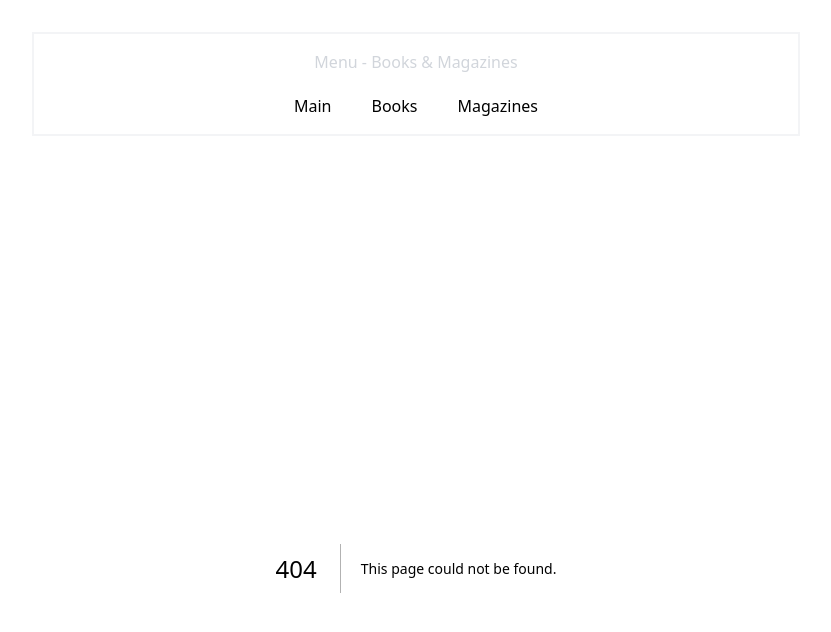
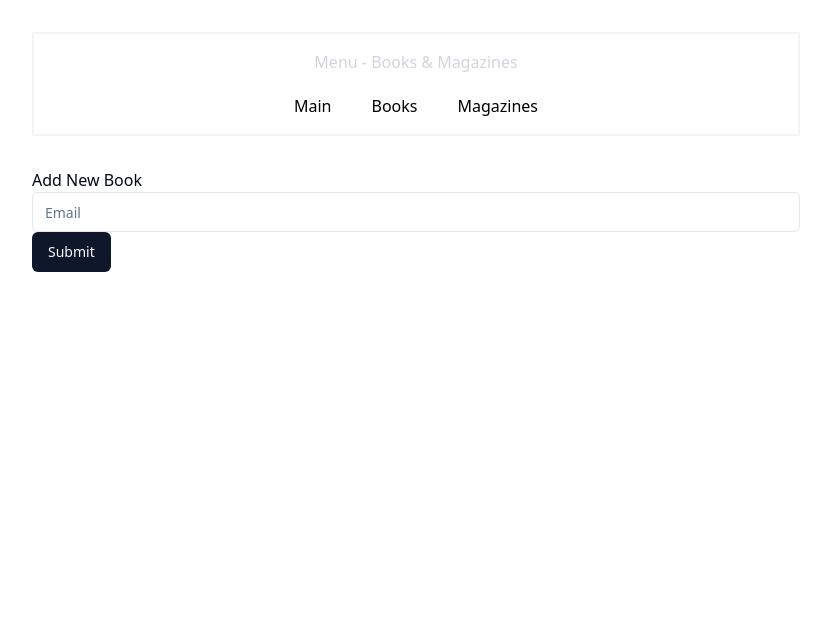
Before and after one commit to mmazurprv/books, a Next.js app: page /add-books in a window 1280 px wide. Before the commit this address had no page. Shown: the top 632 px of the page, without its empty margins (224-1055 px from the left). Built offline with nearby package versions, Linux system fonts and the light colour scheme.

Commit message:
first version of basic form for adding new titles

```diff
--- /dev/null
+++ b/app/add-books/page.tsx
@@ -0,0 +1,17 @@
+import { Button } from "@/components/ui/button";
+import { Input } from "@/components/ui/input";
+
+// Component to add a new book
+export default function AddBook() {
+  return (
+    <div>
+      <h1>Add New Book</h1>
+      <form>
+        <div>
+          <Input type="email" placeholder="Email" />
+        </div>
+        <Button type="submit">Submit</Button>
+      </form>
+    </div>
+  );
+}
--- a/app/books-data/page.tsx
+++ b/app/books-data/page.tsx
@@ -1,3 +1,5 @@
+import { Button } from "@/components/ui/button";
+import Link from "next/link"; // Import the Link component for client-side navigation
 import { client } from "@/lib/db/postgres";
 import {
   Table,
@@ -12,22 +14,30 @@
 // Define the Book type
 type Book = {
   id: number;
-  title: string;
+  book_title: string;
   genre: string;
-  name: string;
-  surname: string;
+  authors: string;
 };
 // published_date: Date | null;
 
 // Function to fetch books from the database
 async function fetchBooks(): Promise<Book[]> {
-  const books = await client<Book[]>`SELECT
-         book.id,
-         book.title,
-         book.genre,
-         author.name,
-         author.surname
-  from book LEFT JOIN author ON book.author_id = author.id`;
+  const books = await client<Book[]>`
+    SELECT
+      b.id,
+      b.title AS book_title,
+      b.genre,
+      COALESCE(STRING_AGG(a.name || ' ' || a.surname, ', '), '') AS authors
+    FROM
+      book b
+    LEFT JOIN
+      book_author ba ON b.id = ba.book_id
+    LEFT JOIN
+      author a ON a.id = ba.author_id
+    GROUP BY
+      b.id
+    ORDER BY
+      b.id`;
   return books;
 }
 
@@ -37,6 +47,17 @@
   // console.log(books);
 
   return (
+    <div>
+      {/* Add Book button wrapped in Link component for navigation */}
+      <Link href="/add-books">
+        <Button
+          type="button"
+          className="px-4 py-2 bg-gray-500 text-white rounded-md hover:bg-blue-600"
+        >
+          Add Book
+        </Button>
+      </Link>
+
       <Table>
         <TableHeader>
           <TableRow>
@@ -51,13 +72,14 @@
           {books.map((book) => (
             <TableRow key={book.id}>
               <TableCell className="font-medium">{book.id}</TableCell>
-            <TableCell>{book.name + " " + book.surname}</TableCell>
-            <TableCell>{book.title}</TableCell>
+              <TableCell>{book.authors}</TableCell>
+              <TableCell>{book.book_title}</TableCell>
               <TableCell>{book.genre}</TableCell>
               <TableCell>{}</TableCell>
             </TableRow>
           ))}
         </TableBody>
       </Table>
+    </div>
   );
 }
--- /dev/null
+++ b/components/ui/button.tsx
@@ -0,0 +1,56 @@
+import * as React from "react"
+import { Slot } from "@radix-ui/react-slot"
+import { cva, type VariantProps } from "class-variance-authority"
+
+import { cn } from "@/lib/utils"
+
+const buttonVariants = cva(
+  "inline-flex items-center justify-center whitespace-nowrap rounded-md text-sm font-medium ring-offset-background transition-colors focus-visible:outline-none focus-visible:ring-2 focus-visible:ring-ring focus-visible:ring-offset-2 disabled:pointer-events-none disabled:opacity-50",
+  {
+    variants: {
+      variant: {
+        default: "bg-primary text-primary-foreground hover:bg-primary/90",
+        destructive:
+          "bg-destructive text-destructive-foreground hover:bg-destructive/90",
+        outline:
+          "border border-input bg-background hover:bg-accent hover:text-accent-foreground",
+        secondary:
+          "bg-secondary text-secondary-foreground hover:bg-secondary/80",
+        ghost: "hover:bg-accent hover:text-accent-foreground",
+        link: "text-primary underline-offset-4 hover:underline",
+      },
+      size: {
+        default: "h-10 px-4 py-2",
+        sm: "h-9 rounded-md px-3",
+        lg: "h-11 rounded-md px-8",
+        icon: "h-10 w-10",
+      },
+    },
+    defaultVariants: {
+      variant: "default",
+      size: "default",
+    },
+  }
+)
+
+export interface ButtonProps
+  extends React.ButtonHTMLAttributes<HTMLButtonElement>,
+    VariantProps<typeof buttonVariants> {
+  asChild?: boolean
+}
+
+const Button = React.forwardRef<HTMLButtonElement, ButtonProps>(
+  ({ className, variant, size, asChild = false, ...props }, ref) => {
+    const Comp = asChild ? Slot : "button"
+    return (
+      <Comp
+        className={cn(buttonVariants({ variant, size, className }))}
+        ref={ref}
+        {...props}
+      />
+    )
+  }
+)
+Button.displayName = "Button"
+
+export { Button, buttonVariants }
--- /dev/null
+++ b/components/ui/input.tsx
@@ -0,0 +1,25 @@
+import * as React from "react"
+
+import { cn } from "@/lib/utils"
+
+export interface InputProps
+  extends React.InputHTMLAttributes<HTMLInputElement> {}
+
+const Input = React.forwardRef<HTMLInputElement, InputProps>(
+  ({ className, type, ...props }, ref) => {
+    return (
+      <input
+        type={type}
+        className={cn(
+          "flex h-10 w-full rounded-md border border-input bg-background px-3 py-2 text-sm ring-offset-background file:border-0 file:bg-transparent file:text-sm file:font-medium placeholder:text-muted-foreground focus-visible:outline-none focus-visible:ring-2 focus-visible:ring-ring focus-visible:ring-offset-2 disabled:cursor-not-allowed disabled:opacity-50",
+          className
+        )}
+        ref={ref}
+        {...props}
+      />
+    )
+  }
+)
+Input.displayName = "Input"
+
+export { Input }
--- a/package.json
+++ b/package.json
@@ -9,6 +9,7 @@
     "lint": "next lint"
   },
   "dependencies": {
+    "@radix-ui/react-slot": "^1.1.0",
     "class-variance-authority": "^0.7.0",
     "clsx": "^2.1.1",
     "lucide-react": "^0.436.0",
```
Also changed, not shown: 1 other file (tests, documents, lock files or other folders). Lines whose indentation alone changed are shown as unchanged.
